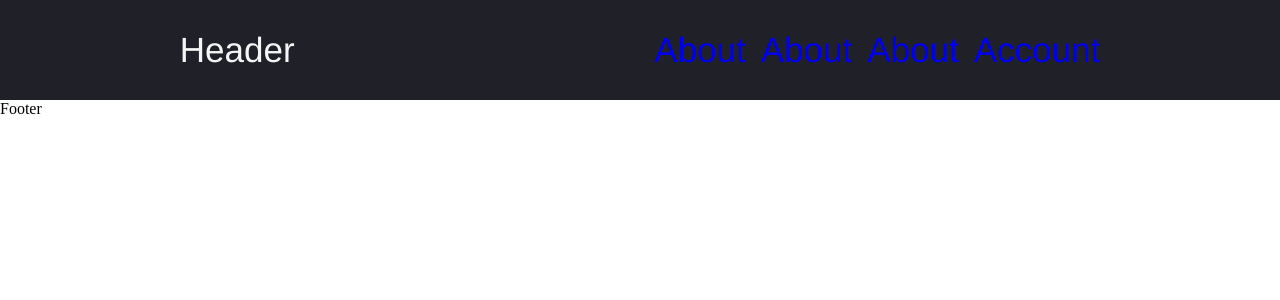
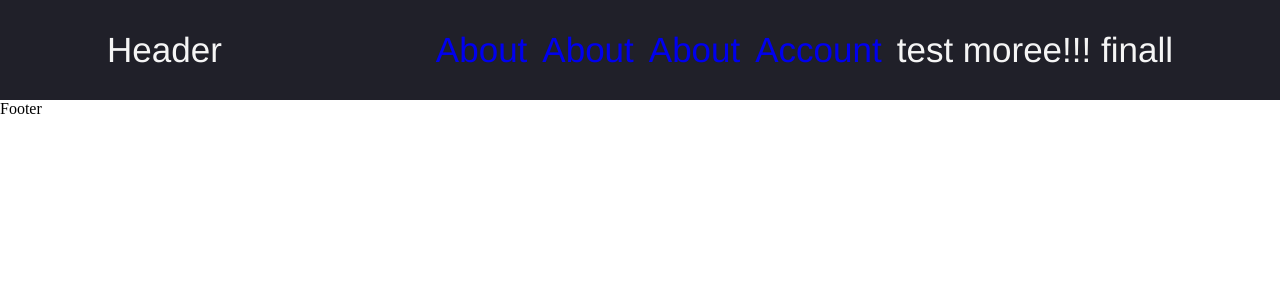
Before and after one commit to johndevnoza/First-git-project, a React (Vite) app: page / in a window 1280 px wide. Shown: the top 300 px of the page. Built offline with nearby package versions, Linux system fonts and the light colour scheme; the HTML template or start-up script is replaced by a standard one.

Commit message:
last test

```diff
--- a/src/Layouts/Header.jsx
+++ b/src/Layouts/Header.jsx
@@ -14,7 +14,9 @@ export default function Header() {
           <Link to={"/about"}>About</Link>
           <Link to={"/about"}>About</Link>
           <Link to={"/about"} className="test">
-            <span>Account</span></Link>
+            <span>Account</span>
+          </Link>
+          <span>test moree!!! finall</span>
         </li>
       </ul>
     </div>
```
